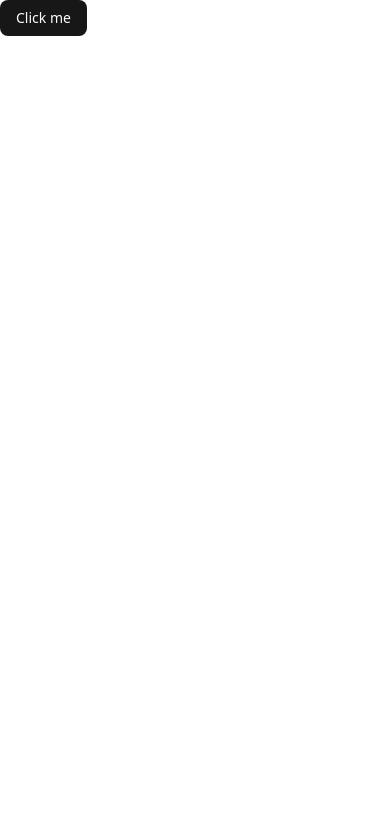
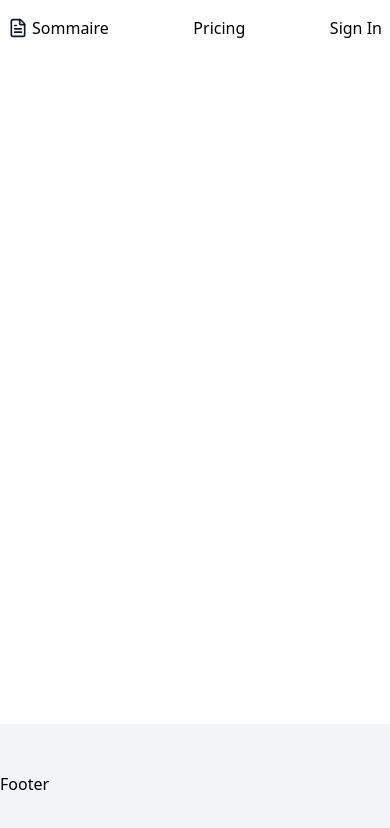
Before and after one commit to Azharkhan0786/sommaire, a Next.js app: page / in a window 390 px wide. Shown: the top 828 px of the page. Built offline with nearby package versions, Linux system fonts and the light colour scheme.

Commit message:
first commit

```diff
--- a/app/globals.css
+++ b/app/globals.css
@@ -4,6 +4,9 @@
 @custom-variant dark (&:is(.dark *));
 
 @theme inline {
+
+  --font-sans:var(--font-sans),ui-sans-serif,system-ui,-apple-system,BlinkMacSystemFont,"Segoe UI",Roboto,"Helvetica Neue",Arial,"Noto Sans",sans-serif,"Apple Color Emoji","Segoe UI Emoji","Segoe UI Symbol","Noto Color Emoji";
+  --font-mono:var(--font-mono),ui-monospace,SFMono-Regular
   --color-background: var(--background);
   --color-foreground: var(--foreground);
   --font-sans: var(--font-geist-sans);
@@ -113,10 +116,37 @@
 }
 
 @layer base {
-  * {
-    @apply border-border outline-ring/50;
+*{
+  @apply border-border;
+}
+h1{
+  @apply text-4xl md:text-6xl xl:text-7xl font-bold;
+}
+h2{
+  @apply text-xl lg:text-3xl font-medium;
+}
+h3{
+  @apply text-2xl lg:text-4xl font-medium;
+}
+
+a{
+  @apply hover:cursor-pointer;
+}
+
+button{
+  @apply hover:cursor-pointer   ;
+}
+
+}
+
+
+@utility container{
+  margin-inline:auto;
+  padding-inline:2rem;
+  @media(width>=--theme(--breakpoint-sm)){
+    max-width:none;
   }
-  body {
-    @apply bg-background text-foreground;
+  @media(width>=1400px){
+    max-width:1400px;
   }
 }
--- a/app/layout.tsx
+++ b/app/layout.tsx
@@ -1,6 +1,8 @@
 import type { Metadata } from "next";
 import { Source_Sans_3 as Fontsans } from "next/font/google";
 import "./globals.css";
+import Header from "@/components/common/header";
+import Footer from "@/components/common/footer";
 
 const fontSans = Fontsans({
   variable: "--font-sans",
@@ -23,9 +25,12 @@ export default function RootLayout({
   return (
     <html lang="en">
       <body
-        className={`${fontSans.variable} font-sans antialiased`}
-      >
-        {children}
+        className={`${fontSans.variable} font-sans antialiased`}>
+         <div className="flex min-h-screen flex-col relative">
+           <Header />
+          <main className="flex-1">{children}</main>
+        <Footer />
+         </div>
       </body>
     </html>
   );
--- a/app/page.tsx
+++ b/app/page.tsx
@@ -4,8 +4,7 @@ import React from 'react'
  export default function Home() {
   return (
 
-<>
-  <Button >Click me</Button>
-</>
+  <div >
+   </div>
  )
 }
--- /dev/null
+++ b/components/common/footer.tsx
@@ -0,0 +1,5 @@
+export default function Footer() {
+    return (
+        <footer className="bg-gray-100 py-12">Footer</footer>
+    )
+}
--- /dev/null
+++ b/components/common/header.tsx
@@ -0,0 +1,21 @@
+import Link from "next/link"
+import { FileText } from "lucide-react"
+
+export default function Header() {
+    return (
+        <nav className="container flex items-center justify-between py-4 px-2 mx-auto lg:px-8" >
+        <div className="flex">
+            <Link href="/" className="flex items-center gap-1  shrink-0 lg:gap:2">
+            <FileText className="h-5 w-5 lg:w-8 lg:h-8 text-gray-900 hover:rotate-12 transition-transform duration-200 ease-in-out" />
+
+
+            Sommaire</Link></div>
+
+
+
+        <div><Link href="/pricing">Pricing</Link></div>
+        <div><Link href="/sign-in">Sign In</Link></div>
+
+    </nav>
+)
+}
```
